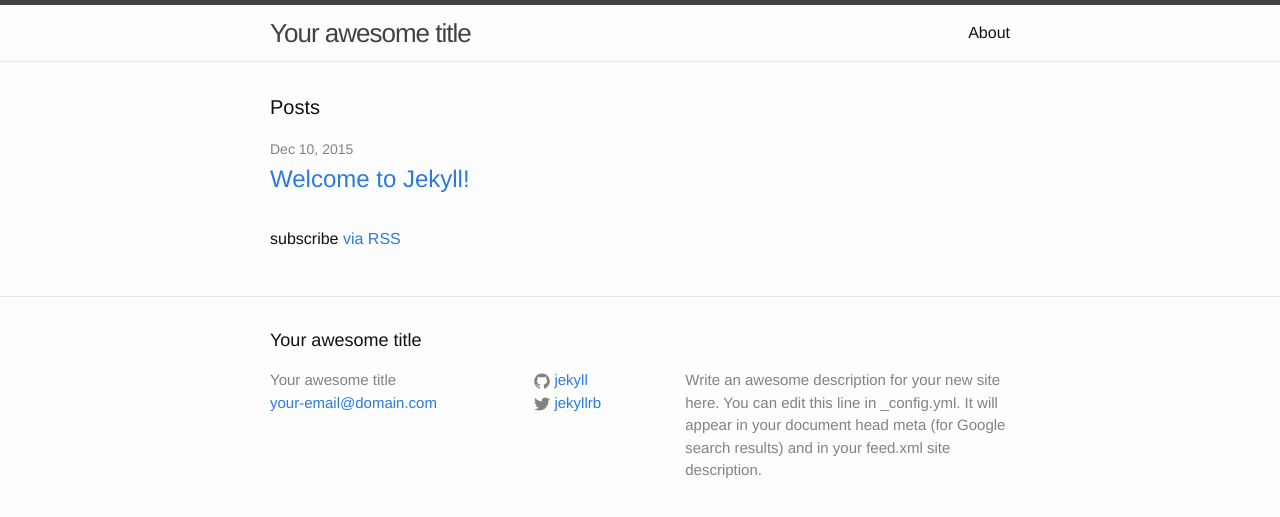
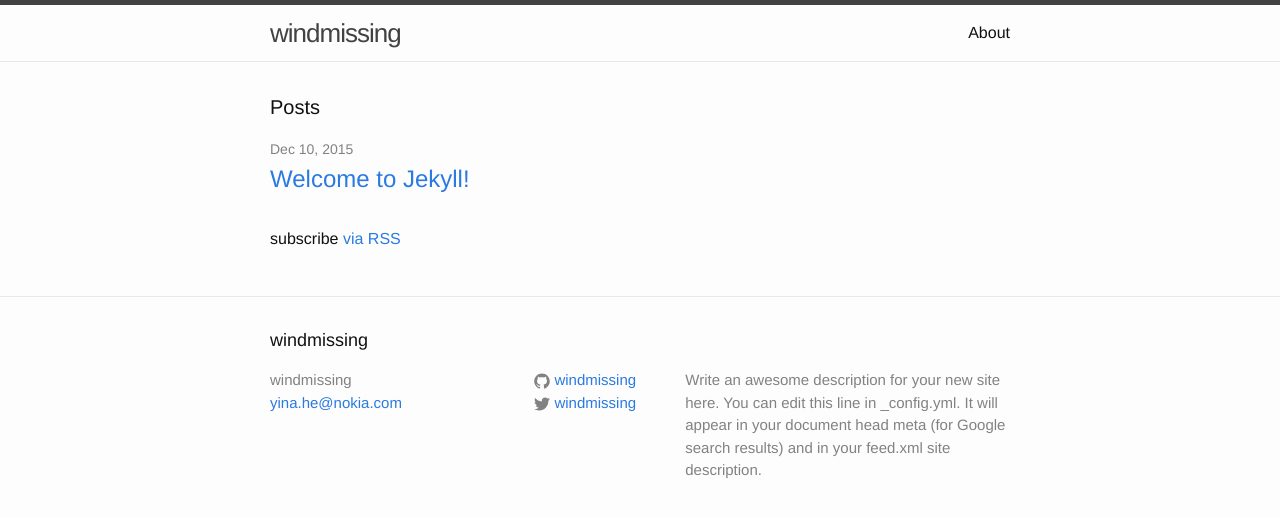
Before and after one commit to windmissing/windmissing.github.io, a Jekyll site: the page built from index.html, in a window 1280 px wide. Shown: the top 517 px of the page. Built offline with Jekyll 4.4.1, drawn with Linux system fonts in a browser that asks for light colours; Markdown is read by kramdown in place of the engine named in the settings.

Commit message:
update author information

```diff
--- a/_config.yml
+++ b/_config.yml
@@ -6,16 +6,16 @@
 # 'jekyll serve'. If you change this file, please restart the server process.
 
 # Site settings
-title: Your awesome title
-email: your-email@domain.com
+title: windmissing
+email: yina.he@nokia.com
 description: > # this means to ignore newlines until "baseurl:"
   Write an awesome description for your new site here. You can edit this
   line in _config.yml. It will appear in your document head meta (for
   Google search results) and in your feed.xml site description.
 baseurl: "" # the subpath of your site, e.g. /blog
 url: "http://yourdomain.com" # the base hostname & protocol for your site
-twitter_username: jekyllrb
-github_username:  jekyll
+twitter_username: windmissing
+github_username:  windmissing
 
 # Build settings
 markdown: rdiscount
```
Also changed, not shown: 4 other files.
